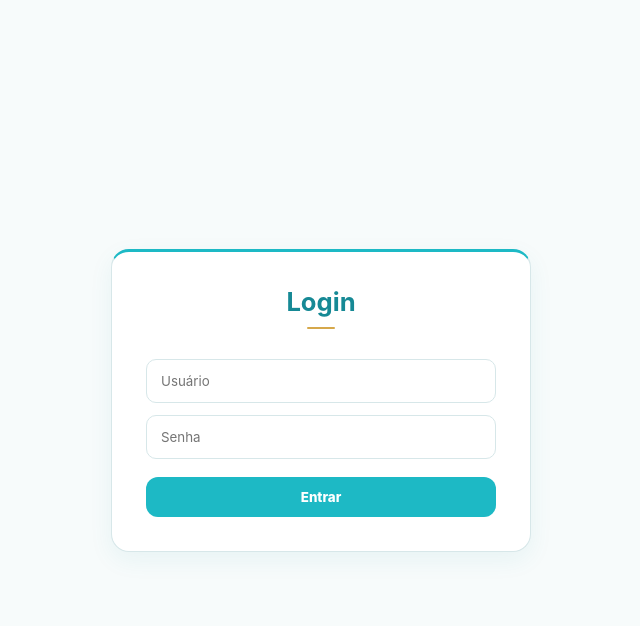
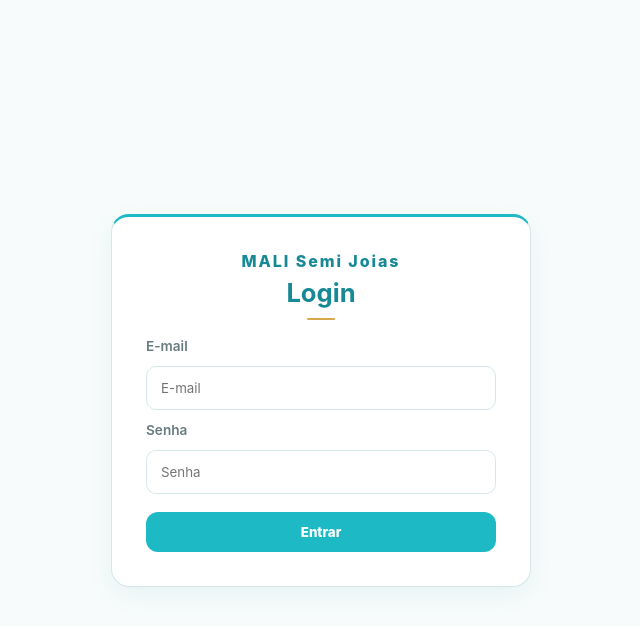
Before and after one commit to TigerHunterFERA/TCC_Mali_SemiJoias, a Django app: page / in a window 1280 px wide. Shown: the top 626 px of the page, without its empty margins (319-959 px from the left). Run offline with Django 5.2, Linux system fonts and the light colour scheme.

Commit message:
Adiciona login administrativo unico e protege o painel

```diff
--- a/estoque_project/estoque_app/static/estoque_app/style.css
+++ b/estoque_project/estoque_app/static/estoque_app/style.css
@@ -348,6 +348,27 @@ body {
 
 .sidebar-section a.sidebar-link.ativo {
     opacity: 1;
+}
+
+.sidebar-sair-area {
+    margin-top: auto;
+    padding-top: 18px;
+}
+
+.sidebar-sair {
+    width: 100%;
+    background: transparent;
+    border: 1px solid rgba(255, 255, 255, 0.28);
+    color: var(--mali-surface);
+    padding: 10px 14px;
+    border-radius: 8px;
+    font-weight: 600;
+    font-size: 0.9rem;
+    cursor: pointer;
+}
+
+.sidebar-sair:hover {
+    background: rgba(255, 255, 255, 0.16);
 }
 
 .main-content {
@@ -944,6 +965,22 @@ tbody tr:last-child td {
     font-size: 1.6rem;
 }
 
+.login-marca {
+    text-align: center;
+    margin: 0 0 6px;
+    letter-spacing: 0.12em;
+    font-weight: 800;
+    color: var(--mali-primary-dark);
+}
+
+.login-box label {
+    display: block;
+    margin-top: 12px;
+    font-size: 0.85rem;
+    font-weight: 600;
+    color: var(--mali-text-muted);
+}
+
 .login-box h2::after {
     content: "";
     display: block;
--- a/estoque_project/estoque_app/templates/estoque_app/login.html
+++ b/estoque_project/estoque_app/templates/estoque_app/login.html
@@ -1,17 +1,22 @@
 {% load static %}
 <!DOCTYPE html>
-<html>
+<html lang="pt-br">
 <head>
-    <title>Login - Estoque</title>
+    <meta charset="UTF-8">
+    <meta name="viewport" content="width=device-width, initial-scale=1">
+    <title>Login - Mali Semijoias</title>
     <link rel="stylesheet" href="{% static 'estoque_app/style.css' %}">
 </head>
 <body class="login-page">
     <div class="login-box">
+        <p class="login-marca">MALI Semi Joias</p>
         <h2>Login</h2>
-        <form method="POST" action="/login/">
+        <form method="POST" action="{% url 'login' %}">
             {% csrf_token %}
-            <input type="text" name="usuario" placeholder="Usuário" required>
-            <input type="password" name="senha" placeholder="Senha" required>
+            <label for="email">E-mail</label>
+            <input type="email" id="email" name="email" placeholder="E-mail" required>
+            <label for="senha">Senha</label>
+            <input type="password" id="senha" name="senha" placeholder="Senha" required>
             <button type="submit">Entrar</button>
         </form>
         {% if mensagem %}<p class="erro">{{ mensagem }}</p>{% endif %}
--- a/estoque_project/estoque_app/urls.py
+++ b/estoque_project/estoque_app/urls.py
@@ -4,6 +4,7 @@ from . import views
 urlpatterns = [
     path("", views.login, name="login"),
     path("login/", views.login, name="login"),
+    path("logout/", views.logout, name="logout"),
     path("inicio/", views.pagina_inicial, name="pagina_inicial"),
     path("dashboard/", views.dashboard, name="dashboard"),
     path("produtos/", views.listar_produtos, name="produtos"),
--- a/estoque_project/estoque_app/views.py
+++ b/estoque_project/estoque_app/views.py
@@ -76,10 +76,12 @@
 #     salvar_dados(dados)
 #     return redirect("produtos")
 
+from functools import wraps
 from django.shortcuts import render, redirect, get_object_or_404
 from django.http import JsonResponse
 from django.views.decorators.http import require_POST
 from django.views.decorators.csrf import csrf_exempt
+from django.contrib.auth.hashers import check_password, make_password, identify_hasher
 from django.db import transaction, IntegrityError
 from django.db.models import Q, Count, Sum, F, DecimalField
 from django.db.models.functions import Coalesce
@@ -202,27 +204,101 @@ def obter_banho_do_formulario(request):
 
     return None
 
+
+def senha_armazenada_e_hash(senha_armazenada):
+    """True se o valor já estiver no formato de hash do Django."""
+    if not senha_armazenada:
+        return False
+    try:
+        identify_hasher(senha_armazenada)
+        return True
+    except ValueError:
+        return False
+
+
+def senha_admin_confere(usuario, senha_digitada):
+    """
+    Confere a senha do administrador.
+    Se ainda estiver em texto puro (legado), compara e grava hash no primeiro acerto.
+    """
+    senha_digitada = senha_digitada or ""
+    senha_armazenada = usuario.senha or ""
+
+    if senha_armazenada_e_hash(senha_armazenada):
+        return check_password(senha_digitada, senha_armazenada)
+
+    if senha_digitada and senha_digitada == senha_armazenada:
+        usuario.senha = make_password(senha_digitada)
+        usuario.save(update_fields=["senha"])
+        return True
+
+    return False
+
+
+def exigir_login_admin(view_func):
+    """Redireciona para o login se a sessão administrativa não estiver válida."""
+    @wraps(view_func)
+    def _wrapped(request, *args, **kwargs):
+        if not request.session.get("autenticado"):
+            return redirect("login")
+        if not request.session.get("usuario_id"):
+            return redirect("login")
+        return view_func(request, *args, **kwargs)
+
+    return _wrapped
+
+
 def login(request):
+    """Login administrativo único. Não cria conta e não autentica cliente."""
+    if request.method != "POST" and request.session.get("autenticado"):
+        return redirect("pagina_inicial")
+
     if request.method == "POST":
-        usuario = request.POST.get("usuario")
-        senha = request.POST.get("senha")
-
-        # Aqui você pode validar usuário/senha futuramente
-        if usuario and senha:
-            # Login válido: vai para a Página Inicial (não para o dashboard)
-            return redirect("pagina_inicial")
-        else:
-            return render(request, "estoque_app/login.html", {"mensagem": "Usuário ou senha inválidos."})
-
-    # Se for GET, apenas renderiza a tela de login
+        email = (request.POST.get("email") or "").strip()
+        senha = request.POST.get("senha") or ""
+        mensagem_erro = "E-mail ou senha inválidos."
+
+        if not email or not senha:
+            return render(
+                request,
+                "estoque_app/login.html",
+                {"mensagem": mensagem_erro},
+            )
+
+        admin = Usuario.objects.filter(
+            email__iexact=email,
+            tipo="admin",
+        ).first()
+
+        if admin is None or not senha_admin_confere(admin, senha):
+            return render(
+                request,
+                "estoque_app/login.html",
+                {"mensagem": mensagem_erro},
+            )
+
+        request.session.cycle_key()
+        request.session["usuario_id"] = admin.id
+        request.session["autenticado"] = True
+        return redirect("pagina_inicial")
+
     return render(request, "estoque_app/login.html")
 
 
+@require_POST
+def logout(request):
+    """Encerra a sessão administrativa e volta ao login."""
+    request.session.flush()
+    return redirect("login")
+
+
+@exigir_login_admin
 def pagina_inicial(request):
     """Tela de entrada após o login, com atalhos para os módulos."""
     return render(request, "estoque_app/pagina_inicial.html")
 
 
+@exigir_login_admin
 def dashboard(request):
     """
     Painel administrativo com indicadores reais do banco.
@@ -355,11 +431,13 @@ def dashboard(request):
 #     salvar_dados(dados)
 #     return redirect("produtos")
 
+@exigir_login_admin
 def listar_produtos(request):
     # select_related evita consulta extra ao mostrar o nome do banho
     produtos = Produto.objects.select_related("banho").all()
     return render(request, "estoque_app/produtos.html", {"produtos": produtos})
 
+@exigir_login_admin
 def adicionar_produto(request):
     if request.method == "POST":
         erro = validar_produto(request)
@@ -391,6 +469,7 @@ def adicionar_produto(request):
     tipos_banho = TipoBanho.objects.all().order_by("nome")
     return render(request, "estoque_app/adicionar.html", {"tipos_banho": tipos_banho})
 
+@exigir_login_admin
 def editar_produto(request, produto_id):
     produto = get_object_or_404(Produto, id=produto_id)
 
@@ -429,6 +508,7 @@ def editar_produto(request, produto_id):
         {"produto": produto, "tipos_banho": tipos_banho},
     )
 
+@exigir_login_admin
 @require_POST
 def remover_produto(request, produto_id):
     produto = get_object_or_404(Produto, id=produto_id)
@@ -472,6 +552,7 @@ def validar_movimentacao(request, produto):
     return None
 
 
+@exigir_login_admin
 def movimentar_estoque(request, produto_id):
     produto = get_object_or_404(Produto, id=produto_id)
 
@@ -506,6 +587,7 @@ def movimentar_estoque(request, produto_id):
     return render(request, "estoque_app/movimentar.html", {"produto": produto})
 
 
+@exigir_login_admin
 def listar_movimentacoes(request):
     movimentacoes = (
         MovimentacaoEstoque.objects.select_related("produto")
@@ -518,6 +600,7 @@ def listar_movimentacoes(request):
     )
 
 
+@exigir_login_admin
 def listar_pedidos(request):
     """Lista os pedidos existentes."""
     pedidos = (
@@ -527,6 +610,7 @@ def listar_pedidos(request):
     return render(request, "estoque_app/pedidos.html", {"pedidos": pedidos})
 
 
+@exigir_login_admin
 def criar_pedido(request):
     """Cria um pedido escolhendo apenas o cliente (status padrão do model)."""
     clientes = Usuario.objects.filter(tipo="cliente").order_by("nome")
@@ -591,6 +675,7 @@ def montar_contexto_detalhe_pedido(pedido, erro=None):
     return contexto
 
 
+@exigir_login_admin
 def detalhe_pedido(request, pedido_id):
     """Mostra os dados de um pedido e seus itens."""
     pedido = get_object_or_404(
@@ -605,6 +690,7 @@ def detalhe_pedido(request, pedido_id):
     )
 
 
+@exigir_login_admin
 @require_POST
 def finalizar_pedido(request, pedido_id):
     """
@@ -711,6 +797,7 @@ def confirmar_pagamento_do_pedido(pedido_id):
     return True, None
 
 
+@exigir_login_admin
 @require_POST
 def confirmar_pagamento(request, pedido_id):
     """
@@ -732,6 +819,7 @@ def confirmar_pagamento(request, pedido_id):
     return redirect("detalhe_pedido", pedido_id=pedido_id)
 
 
+@exigir_login_admin
 @require_POST
 def cancelar_pedido(request, pedido_id):
     """
@@ -779,6 +867,7 @@ def cancelar_pedido(request, pedido_id):
     return redirect("detalhe_pedido", pedido_id=pedido.id)
 
 
+@exigir_login_admin
 def adicionar_item_pedido(request, pedido_id):
     """Adiciona um item ao pedido (um por vez). Não altera o estoque do produto."""
     pedido = get_object_or_404(
@@ -934,6 +1023,7 @@ def validar_telefone_cliente(request):
     return telefone, None
 
 
+@exigir_login_admin
 def listar_clientes(request):
     """Lista usuários do tipo cliente (nome, e-mail e telefone)."""
     clientes = Usuario.objects.filter(tipo="cliente").order_by("nome")
@@ -945,6 +1035,7 @@ def listar_clientes(request):
     return render(request, "estoque_app/clientes.html", {"clientes": clientes})
 
 
+@exigir_login_admin
 def editar_telefone_cliente(request, cliente_id):
     """Permite editar apenas o telefone de um cliente existente."""
     cliente = get_object_or_404(Usuario, id=cliente_id, tipo="cliente")
@@ -1141,6 +1232,7 @@ def tentar_enviar_foto_produto_waha(numero, produto_id):
         return False
 
 
+@exigir_login_admin
 def teste_waha(request):
     """Tela simples para provar o envio Django → WAHA → WhatsApp."""
     contexto = {
```
Also changed, not shown: estoque_project/estoque_app/templates/estoque_app/includes/sidebar.html (+7 -0 lines).
